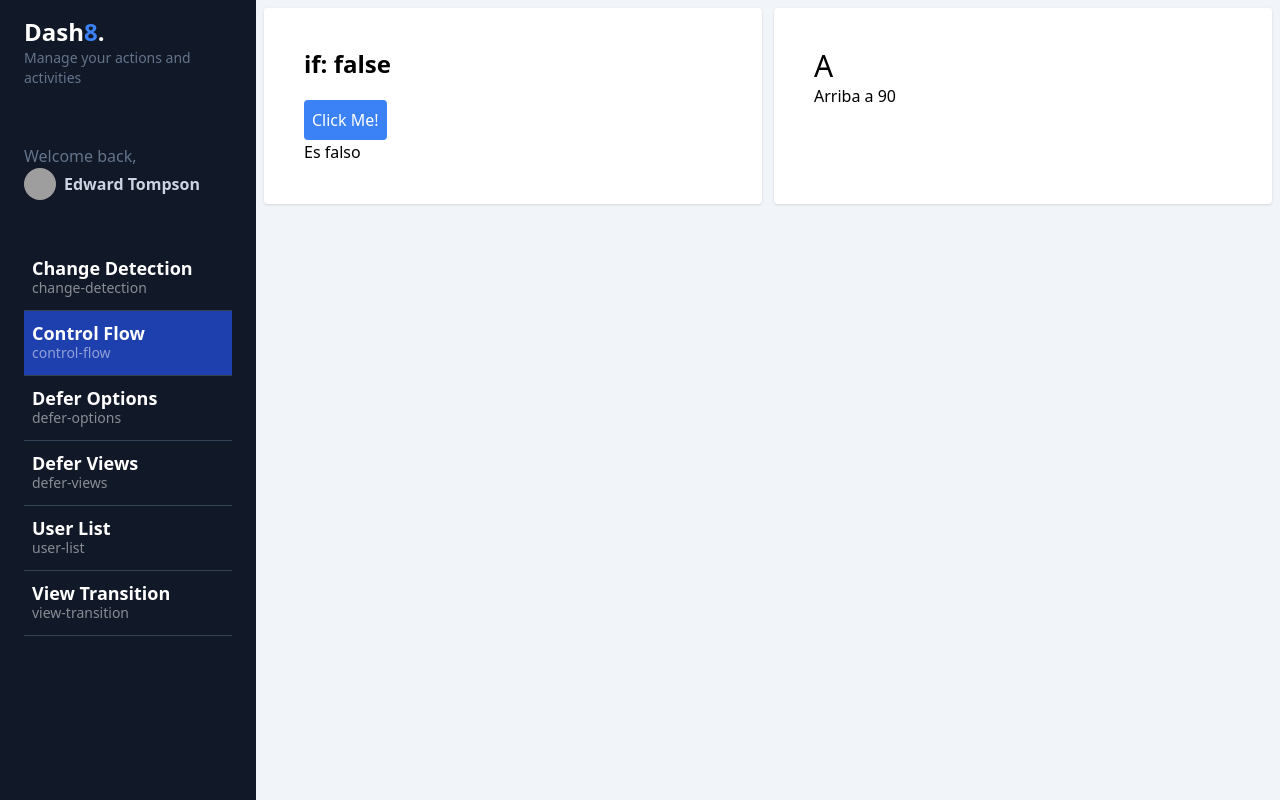
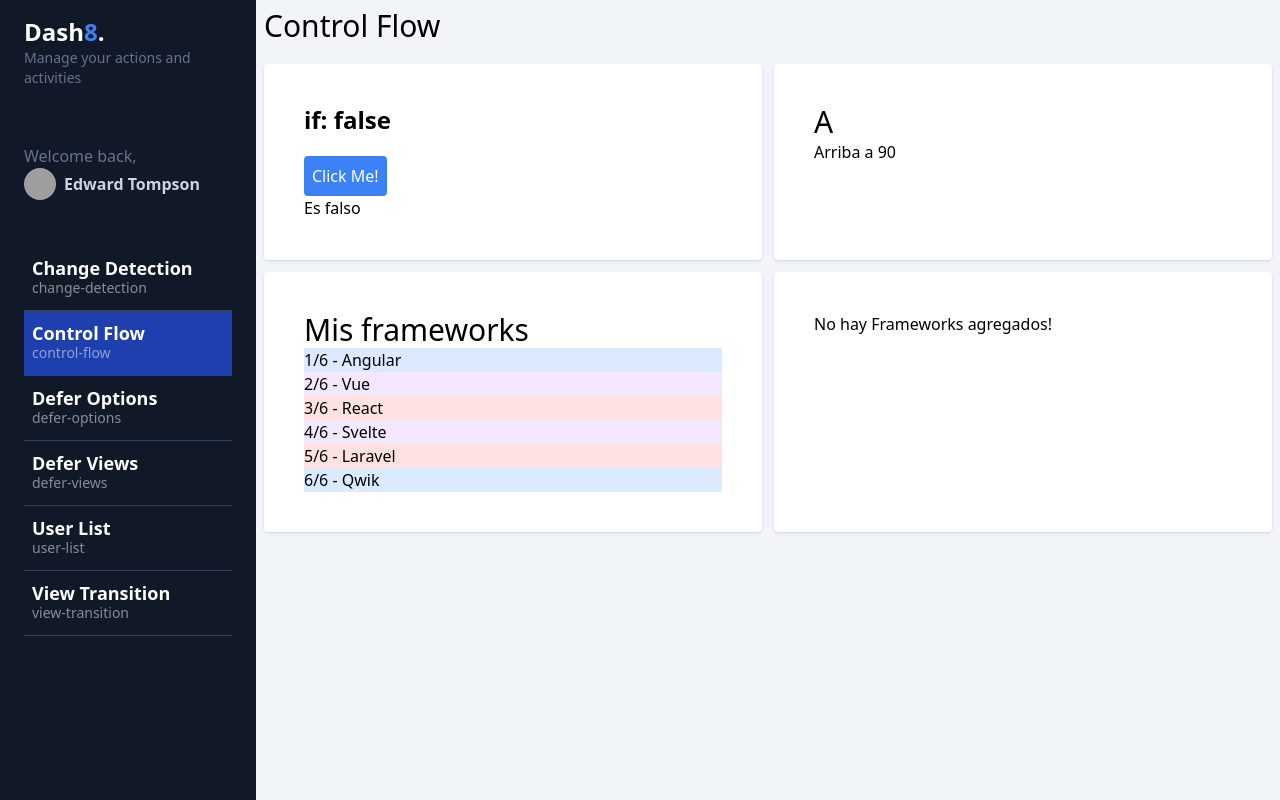
Before and after one commit to Aran-tm/dashboard_ng17_tailwindCSS, an Angular app: page /dashboard/control-flow in a window 1280 px wide. Built offline with nearby package versions, Linux system fonts and the light colour scheme; grey boxes are pictures that could not be loaded.

Commit message:
adding title

```diff
--- a/src/app/dashboard/pages/control-flow/control-flow.component.html
+++ b/src/app/dashboard/pages/control-flow/control-flow.component.html
@@ -1,3 +1,5 @@
+<app-title title="Control Flow"/>
+
 <section class="grid grid-cols-1 md:grid-cols-2 gap-3">
   <!-- *ngIf nueva sintaxis de angular seria: @if (){} -->
   <div class="shadow bg-white rounded p-10">
@@ -12,27 +14,55 @@
 
     <!-- estoy llamando a la signal como una funcion -->
     @if( showContent() ){
-      <p>Es verdadero</p>
+    <p>Es verdadero</p>
     } @else {
-      <p>Es falso</p>
+    <p>Es falso</p>
     }
   </div>
 
   <!-- *switch nueva sintaxis de angular seria: @switch () {@cases} -->
   <div class="shadow bg-white rounded p-10">
-
     <h2 class="text-3xl">{{ grade() }}</h2>
 
-    @switch (grade()) {
-      @case ('A') {
-        <p>Arriba a 90</p>
+    @switch (grade()) { @case ('A') {
+    <p>Arriba a 90</p>
+    } @case ('B') {
+    <p>Arriba a 80</p>
+    } @default {
+    <p>Reprobado</p>
+    } }
+  </div>
+
+  <!-- @for nueva sintaxis @for(){} -->
+  <div class="shadow bg-white rounded p-10">
+    <h2 class="text-3xl">Mis frameworks</h2>
+
+    <ul>
+      <!-- para obtener el valor de la signal se necesitan poner parentesis -->
+      @for (framework of frameworks(); track framework; let i = $index, first =
+      $first, last = $last, even = $even, odd = $odd, count = $count) {
+      <li
+        [class]="{
+          'bg-red-100': even && !first && !last,
+          'bg-purple-100': odd && !first && !last,
+          'bg-blue-100': first || last
+        }"
+      >
+        {{ i + 1 }}/{{ count }} - {{ framework }}
+      </li>
       }
-      @case ('B') {
-        <p>Arriba a 80</p>
+    </ul>
+  </div>
+
+  <div class="shadow bg-white rounded p-10">
+    <ul>
+      <!-- para obtener el valor de la signal se necesitan poner parentesis -->
+      @for (framework2 of frameworks2(); track $index) {
+      <li>{{ framework2 }}</li>
+      } @empty {
+      <li>No hay Frameworks agregados!</li>
+      <!-- Util para cuando no hay elementos en la signal -->
       }
-      @default {
-        <p>Reprobado</p>
-      }
-    }
+    </ul>
   </div>
 </section>
--- a/src/app/dashboard/pages/control-flow/control-flow.component.ts
+++ b/src/app/dashboard/pages/control-flow/control-flow.component.ts
@@ -1,4 +1,5 @@
 import { Component, OnInit, signal } from '@angular/core';
+import { TitleComponent } from '@shared/title/title.component';
 
 // esto es un nuevo tipo gratantizando la seguridad de tipos Grade
 type Grade = 'A' | 'B' | 'F';
@@ -7,6 +8,7 @@ type Grade = 'A' | 'B' | 'F';
 @Component({
   selector: 'app-control-flow',
   standalone: true,
+  imports: [TitleComponent],
   templateUrl: './control-flow.component.html',
   styleUrls: ['./control-flow.component.css']
 })
@@ -15,6 +17,9 @@ export default class ControlFlowComponent implements OnInit {
   // propiedades de clase
   public showContent = signal(false);
   public grade = signal<Grade>('A');
+
+  public frameworks = signal(['Angular', 'Vue', 'React', 'Svelte', 'Laravel', 'Qwik']);
+  public frameworks2 = signal([]);
 
   public toggleContent() {
 
--- a/src/app/shared/title/title.component.ts
+++ b/src/app/shared/title/title.component.ts
@@ -1,11 +1,17 @@
-import { Component, OnInit } from '@angular/core';
+import { booleanAttribute, Component, Input, OnInit } from '@angular/core';
 
 @Component({
   selector: 'app-title',
-  templateUrl: './title.component.html',
-  styleUrls: ['./title.component.css']
+  standalone: true,
+  template: `
+    <h1 class="text-3xl mb-5"> {{ title }} </h1>
+  `,
 })
 export class TitleComponent implements OnInit {
+
+  // declaro un input
+  @Input({required: true}) title!: string;
+  @Input({ transform: booleanAttribute}) withShadow: boolean = false;
 
   constructor() { }
 
```
